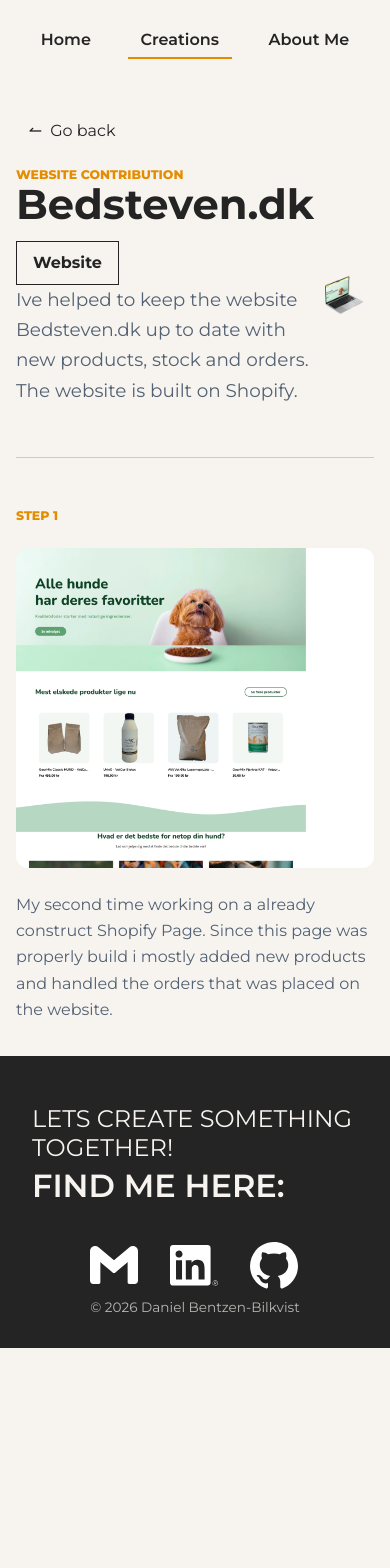
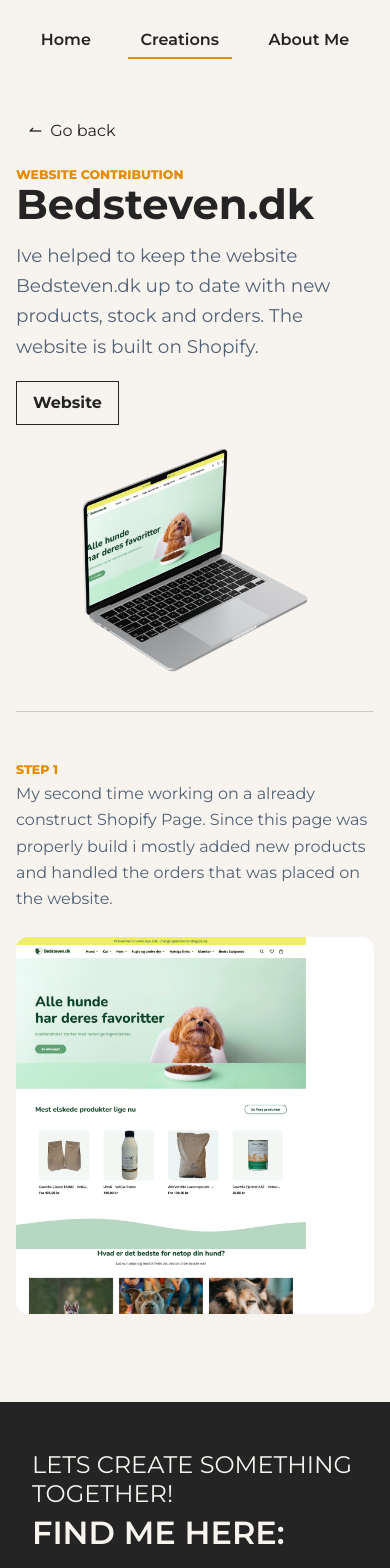
Before and after one commit to danielbilkvist/danielbilkvist.github.io, a React (Vite) app: page /projects/bedsteven in a window 390 px wide. Shown: the top 1568 px of the page. Before the commit the page ends 1348 px from the top, so only its background shows below. Built offline with nearby package versions, Linux system fonts and the light colour scheme; a web font is replaced by a local one.

Commit message:
Project Layout

```diff
--- a/src/components/ProcessSteps.jsx
+++ b/src/components/ProcessSteps.jsx
@@ -24,11 +24,6 @@
     <section className={styles.list} aria-label="Project process">
       {processSteps.map((step) => (
         <article className={styles.step} key={step.number}>
-          <div className={styles.stepHeading}>
-            <p className="eyebrow">Step {step.number}</p>
-            {step.title && <h2>{step.title}</h2>}
-          </div>
-
           <div className={styles.stepRow}>
             {step.image && (
               <div className={styles.imageLink}>
@@ -42,11 +37,18 @@
             )}
 
             <div className={styles.stepContent}>
+              <div className={styles.stepHeading}>
+                <p className="eyebrow">Step {step.number}</p>
+                {step.title && <h2>{step.title}</h2>}
+              </div>
               <p>{step.text}</p>
             </div>
           </div>
         </article>
       ))}
+      <div className={styles.bottom}>
+        <p>{project.reflection}</p>
+      </div>
     </section>
   );
 }
--- a/src/components/ProcessSteps.module.css
+++ b/src/components/ProcessSteps.module.css
@@ -30,13 +30,11 @@
 }
 
 .list {
-  display: grid;
-  grid-template-columns: repeat(1, minmax(0, 1fr));
-  gap: 2rem;
+  display: flex;
+  flex-direction: column;
+  gap: 2.5rem;
   margin-top: 3rem;
   margin-bottom: 2rem;
-  /* padding-top: 2rem; */
-  /* border-top: 1px solid color-mix(in srgb, var(--text) 20%, transparent);*/
 }
 
 .step {
@@ -54,10 +52,15 @@
 }
 
 .stepRow {
-  display: grid;
+  display: flex;
+  flex-direction: row;
   grid-template-columns: minmax(12rem, 20rem) minmax(0, 1fr);
   align-items: start;
   gap: 1.5rem;
+}
+
+.step:nth-child(even) .stepRow {
+  flex-direction: row-reverse;
 }
 
 .stepContent p:last-child {
@@ -69,22 +72,26 @@
 }
 
 .image {
-  width: 100%;
-  max-height: 20rem;
+  max-width: 24rem;
+  height: auto;
   border-radius: 0.75rem;
   object-fit: cover;
 }
 
-@media (max-width: 600px) {
+@media (max-width: 780px) {
   .list {
     grid-template-columns: 1fr;
   }
 
   .stepRow {
-    grid-template-columns: 1fr;
+    flex-direction: column-reverse;
+  }
+
+  .step:nth-child(even) .stepRow {
+    flex-direction: column-reverse;
   }
 
   .image {
-    max-height: 20rem;
+    max-width: 100%;
   }
 }
--- a/src/data/projects.js
+++ b/src/data/projects.js
@@ -21,7 +21,6 @@
     image1: `${import.meta.env.BASE_URL}process/CE1.png`,
     process1:
       "I started by analysing the target audience through segmentation, a Value Proposition Canvas and desk research. Interviews were then used to identify user needs, motivations and friction points, giving the project a clear user-focused foundation.",
-
     title2: "User Insights and Structure",
     image2: `${import.meta.env.BASE_URL}process/CE2.png`,
     process2:
@@ -234,10 +233,12 @@
       "Semantic Structure",
     ],
     thumbnail: `${import.meta.env.BASE_URL}process/MR.png`,
+    title1: "Research and Analysis",
     image1: `${import.meta.env.BASE_URL}process/MR1.png`,
     process1:
       "I had a focus on improving error handling, supabase connection, CRUD, and overall semantic structure of the React project.",
-    links: [
+    reflection: "tekst",
+      links: [
       {
         label: "Live Site",
         href: "https://danielbilkvist.github.io/mellemrum/",
--- a/src/pages/ProjectPage.jsx
+++ b/src/pages/ProjectPage.jsx
@@ -32,6 +32,7 @@
         <div className="project-title">
           <p className="eyebrow">{project.year}</p>
           <h1>{project.title}</h1>
+          <p className="lead">{project.summary}</p>
           <div className="actions">
             {project.links.map((link) => (
               <a
@@ -45,7 +46,6 @@
               </a>
             ))}
           </div>
-          <p className="lead">{project.summary}</p>
         </div>
         <div className={styles.leadRow}>
           <img
--- a/src/pages/ProjectPage.module.css
+++ b/src/pages/ProjectPage.module.css
@@ -45,9 +45,15 @@
   margin-bottom: 0;
 }
 
-@media (max-width: 600px) {
+@media (max-width: 780px) {
   .leadRow {
-    grid-template-columns: 1fr;
+    display: flex;
+    flex-direction: column;
+    gap: 1rem;
+  }
+
+  .topContent {
+    flex-direction: column;
     gap: 1rem;
   }
 }
```
